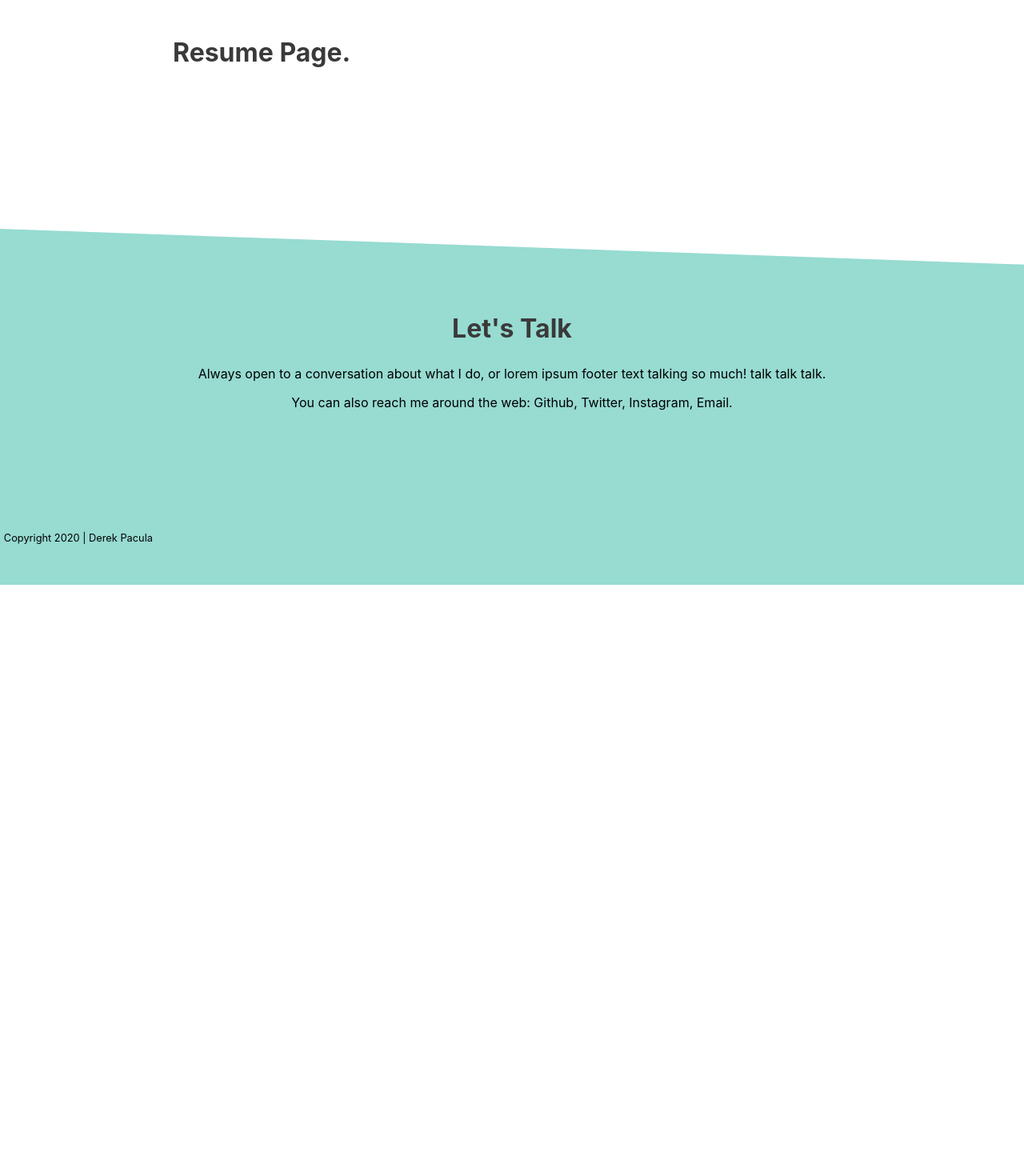
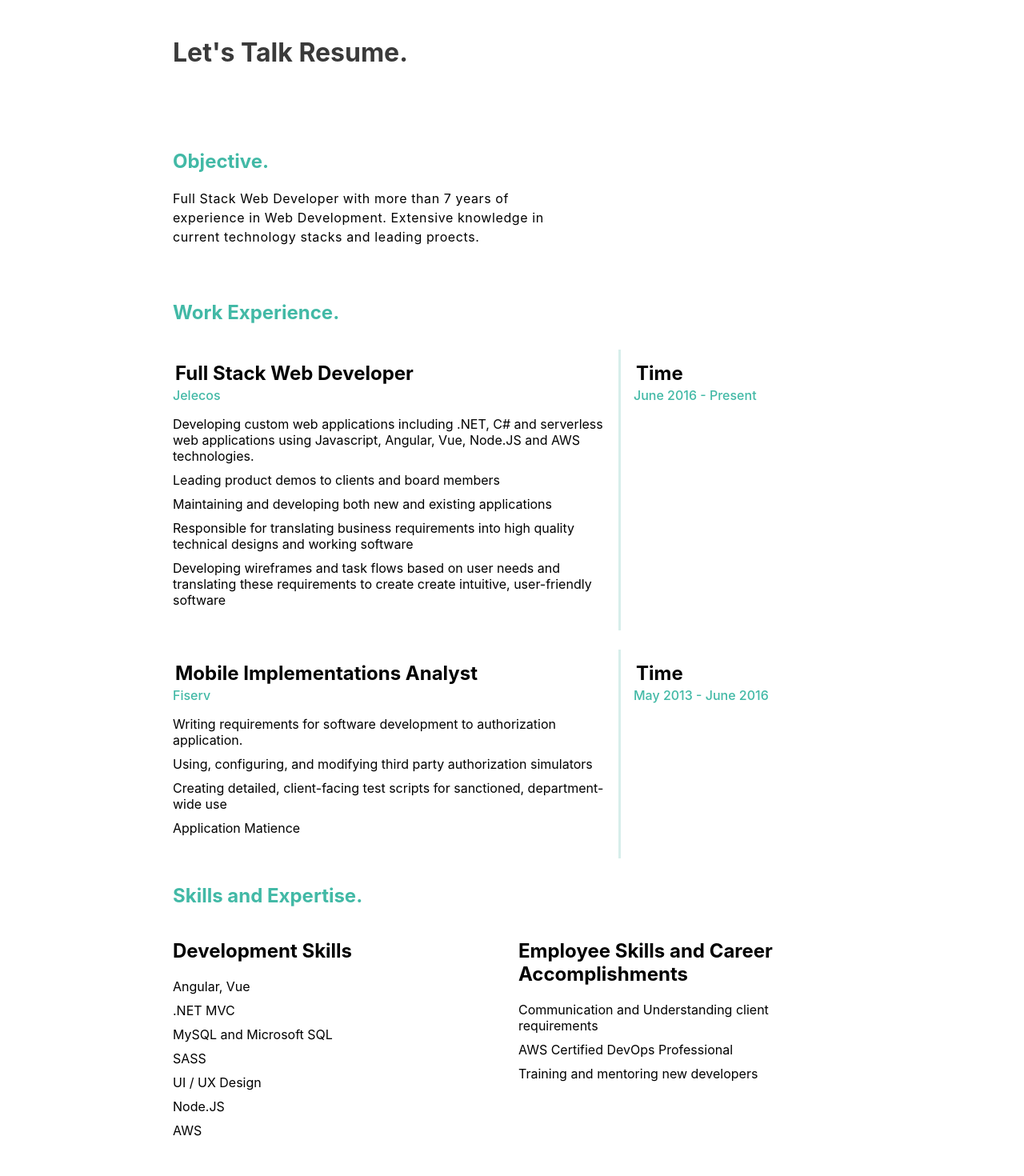
Before and after one commit to dpacula/pacula.dev, a React (Create React App) app: page /resume in a window 1280 px wide. Shown: the part 200-1670 px from the top of the page at 80% size. Before the commit the page ends 931 px from the top, so only its background shows below. Built offline with nearby package versions, Linux system fonts and the light colour scheme.

Commit message:
resume text and design

```diff
--- a/src/pages/resume.jsx
+++ b/src/pages/resume.jsx
@@ -2,11 +2,106 @@ import React from 'react';
 
 function Resume() {
   return (
+  <div>
     <div class="row">
       <div class="col-lg-6 col-md-6 col-xs-6">
-          <div class="box"><h1>Resume Page.</h1></div>
+          <div class="box"><h1>Let's Talk Resume.</h1></div>
       </div>
+    </div>
+    <div class="row">
+      <div class="col-lg-7 col-md-7 col-xs-7">
+          <div class="box" >
+            <h2>Objective.</h2>
+            <p>
+              Full Stack Web Developer with more than 7 years of experience in Web Development. Extensive knowledge in current technology
+               stacks and leading proects.
+            </p>
+          </div>
+      </div>
+    </div>
+    <div class="row">
+      <div class="col-lg-12 col-md-12 col-sm-12 col-xs-12">
+        <div class="box" style={{margin:0}}>
+          <h2>Work Experience.</h2>
+        </div>
+        <div class="row">
+          <div class="col-lg-8 col-md-8 col-sm-12 col-xs-12">
+            <div class="resume-box">
+              <h2>Full Stack Web Developer</h2>
+              <span>Jelecos</span>
+              <ul>
+                <li>Developing custom web applications including .NET, C# and serverless web applications using Javascript, Angular, Vue, Node.JS and AWS technologies.</li>
+                <li>Leading product demos to clients and board members</li>
+                <li>Maintaining and developing both new and existing applications</li>
+                <li>Responsible for translating business requirements into high quality technical designs and working software</li>
+                <li>Developing wireframes and task flows based on user needs and translating these requirements to create create intuitive, user-friendly software</li>
+              </ul>
+            </div>
+          </div>
+          <div class="col-lg-4 col-md-4 col-sm-12 col-xs-12">
+            <div class="time-box">
+              <h2>Time</h2>
+              <span>June 2016 - Present</span>
+            </div>
+          </div>
+        </div>
+        <div class="row">
+          <div class="col-lg-8 col-md-8 col-sm-12 col-xs-12">
+            <div class="resume-box">
+              <h2>Mobile Implementations Analyst</h2>
+              <span>Fiserv</span>
+              <ul>
+                <li>Writing requirements for software development to authorization application.</li>
+                <li>Using, configuring, and modifying third party authorization simulators</li>
+                <li>Creating detailed, client-facing test scripts for sanctioned, department-wide use</li>
+                <li>Application Matience</li>
+              </ul>
+            </div>
+          </div>
+          <div class="col-lg-4 col-md-4 col-sm-12 col-xs-12">
+            <div class="time-box">
+              <h2>Time</h2>
+              <span>May 2013 - June 2016</span>
+            </div>
+          </div>
+        </div>
+      </div>
+    </div>
+    <div class="row">
+      <div class="col-lg-12 col-md-12 col-sm-12 col-xs-12">
+        <div class="box" style={{margin:0}}>
+          <h2>Skills and Expertise.</h2>
+        </div>
+        <div class="row">
+          <div class="col-lg-6 col-md-6 col-sm-12 col-xs-12">
+            <div class="skills-box">
+              <h2>Development Skills</h2>
+              <ul>
+                <li>Angular, Vue</li>
+                <li>.NET MVC</li>
+                <li>MySQL and Microsoft SQL</li>
+                <li>SASS</li>
+                <li>UI / UX Design</li>
+                <li>Node.JS</li>
+                <li>AWS</li>
+              </ul>
+            </div>
+          </div>
+          <div class="col-lg-6 col-md-6 col-sm-12 col-xs-12">
+            <div class="skills-box">
+              <h2>Employee Skills and Career Accomplishments</h2>
+              <ul>
+                <li>Communication and Understanding client requirements</li>
+                <li>AWS Certified DevOps Professional</li>
+                <li>Training and mentoring new developers</li>
+              </ul>
+            </div>
+          </div>
+        </div>
+      </div>
+    </div>
   </div>
+
   );
 }
 
--- a/src/styles/main.scss
+++ b/src/styles/main.scss
@@ -296,6 +296,62 @@ h1 {
   }
 }
 
+.resume-box {
+  min-height: 100px;
+  border-right: 3px solid $bg-grey;
+  padding: 12px 0px;
+  margin: 12px 0px;
+
+  h2 {
+    margin: 3px;
+    padding: 0;
+  }
+
+  span {
+    font-weight: 500;
+    color: $accent;
+  }
+
+  ul {
+    list-style-type: none;
+    padding: 0 5px 0 0;
+
+    li {
+      margin: none;
+      margin-bottom: 10px;
+      font-size: 1em;
+    }
+  }
+}
+
+.skills-box {
+  ul {
+    list-style-type: none;
+    padding: 0 5px 0 0;
+
+    li {
+      margin: none;
+      margin-bottom: 10px;
+      font-size: 1em;
+    }
+  }
+}
+
+.time-box {
+  min-height: 100px;
+  padding: 12px 0px;
+  margin: 12px 0px;
+  h2 {
+    margin: 3px;
+    padding: 0;
+  }
+
+  span {
+    font-weight: 500;
+    color: $accent;
+  }
+}
+
 footer {
   height: 25em;
   background-color: $bg-accent;
```
